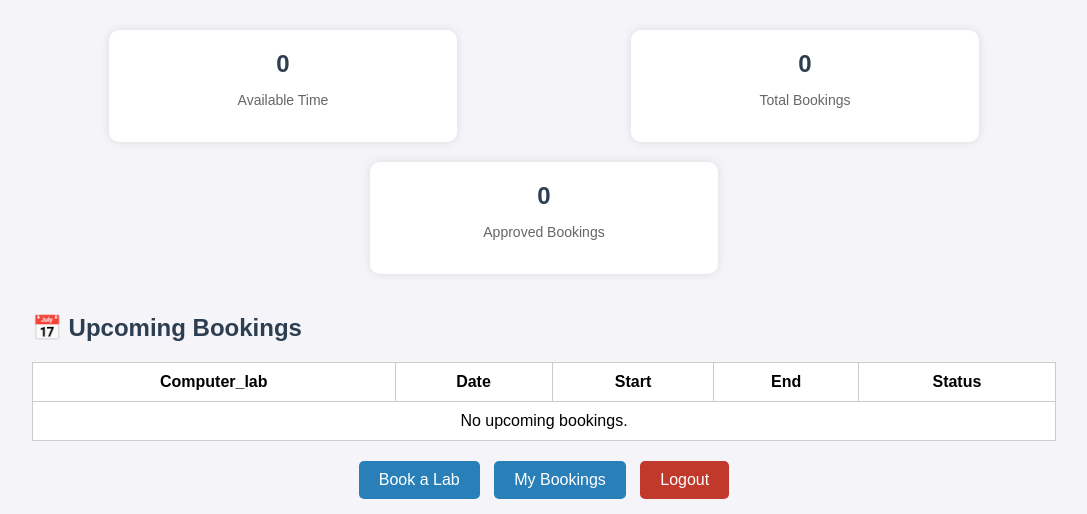
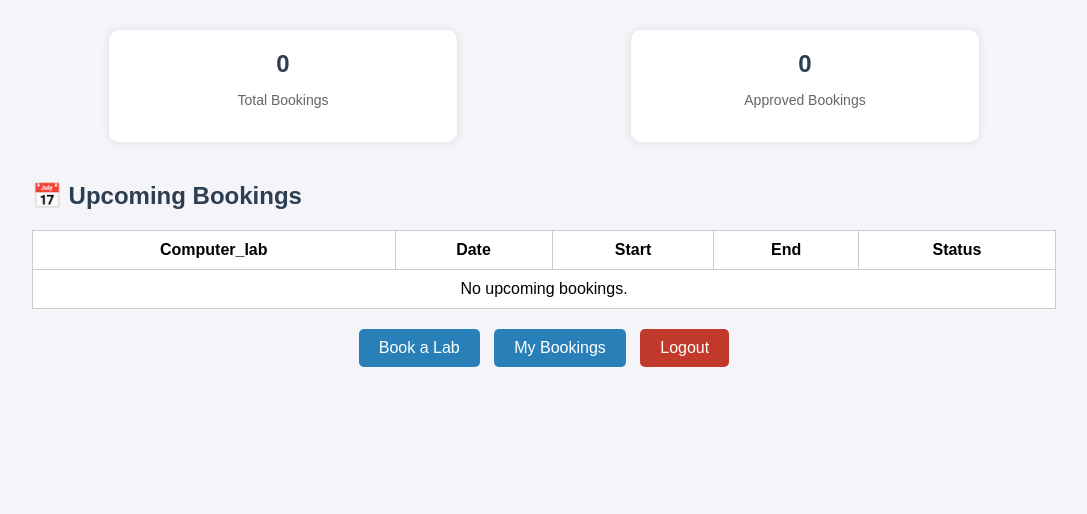
Before and after one commit to HimashMadushanka/Lab-Booking-System, a PHP site: page / in a window 1280 px wide. Shown: the part 145-659 px from the top of the page, without its empty margins (96-1183 px from the left). Run offline with PHP 8.4, Linux system fonts and the light colour scheme; the visitor is signed in with stand-in values (Sample User, id 1); data that the repository does not hold is empty.

Commit message:
some data base

```diff
--- a/index.php
+++ b/index.php
@@ -113,10 +113,7 @@ table th, table td {
 
   <!-- Dashboard Summary Cards -->
   <div class="cards">
-    <div class="card">
-      <h2><?= $total_computers ?></h2>
-      <p>Available Time</p>
-    </div>
+
     <div class="card">
       <h2><?= $total_bookings ?></h2>
       <p>Total Bookings</p>
--- a/mybookings.php
+++ b/mybookings.php
@@ -180,7 +180,7 @@ button:hover {
   </form>
 
   <div class="nav">
-    <a href="dashboard.php">⬅ Back to Dashboard</a> |
+    <a href="index.php">⬅ Back to Dashboard</a> |
     <a href="my_bookings.php">📋 View My Bookings</a>
   </div>
 </div>
```
